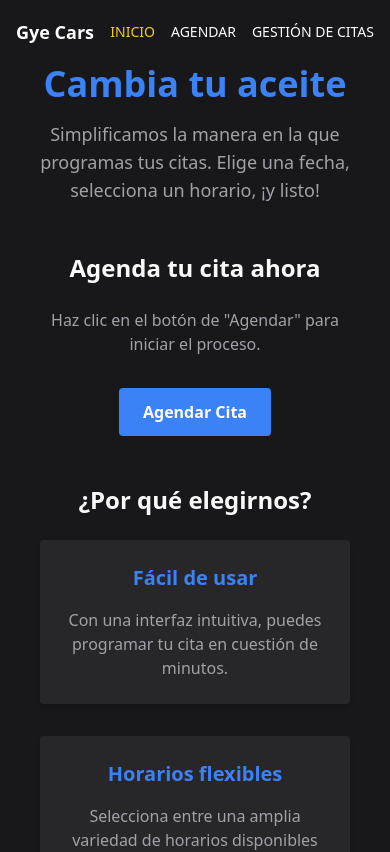
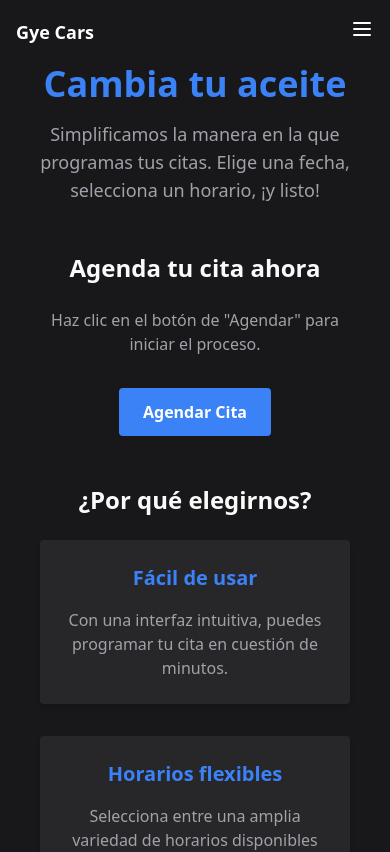
Before and after one commit to teoisnotdead/cars-schedule-web, a React (Vite) app: page / in a window 390 px wide. Shown: the top 852 px of the page. Built offline with nearby package versions, Linux system fonts and the light colour scheme.

Commit message:
Menu responsivo

```diff
--- a/src/components/ui/NavMenu.tsx
+++ b/src/components/ui/NavMenu.tsx
@@ -3,6 +3,7 @@ import { NavLink } from "react-router-dom";
 
 export const NavMenu = () => {
   const [isScrolled, setIsScrolled] = useState(false);
+  const [isMenuOpen, setIsMenuOpen] = useState(false);
 
   useEffect(() => {
     const handleScroll = () => {
@@ -14,9 +15,8 @@ export const NavMenu = () => {
 
   return (
     <nav
-      className={`fixed top-0 w-full z-50 transition-all duration-300 ${
-        isScrolled ? "bg-black/80 shadow-lg backdrop-blur-md" : "bg-transparent"
-      }`}
+      className={`fixed top-0 w-full z-50 transition-all duration-300 ${isScrolled ? "bg-black/80 shadow-lg backdrop-blur-md" : "bg-transparent"
+        }`}
     >
       <div className="max-w-7xl mx-auto px-4 sm:px-6 lg:px-8">
         <div className="flex items-center justify-between h-16">
@@ -26,13 +26,13 @@ export const NavMenu = () => {
               Gye Cars
             </NavLink>
           </div>
-          {/* Links */}
-          <div className="flex space-x-4">
+
+          {/* Desktop Links */}
+          <div className="hidden md:flex space-x-4">
             <NavLink
               to="/"
               className={({ isActive }) =>
-                `text-sm font-medium uppercase ${
-                  isActive ? "text-yellow-400" : "text-white hover:text-yellow-300"
+                `text-sm font-medium uppercase ${isActive ? "text-yellow-400" : "text-white hover:text-yellow-300"
                 }`
               }
             >
@@ -41,8 +41,7 @@ export const NavMenu = () => {
             <NavLink
               to="/agendar"
               className={({ isActive }) =>
-                `text-sm font-medium uppercase ${
-                  isActive ? "text-yellow-400" : "text-white hover:text-yellow-300"
+                `text-sm font-medium uppercase ${isActive ? "text-yellow-400" : "text-white hover:text-yellow-300"
                 }`
               }
             >
@@ -51,15 +50,84 @@ export const NavMenu = () => {
             <NavLink
               to="/gestion-citas"
               className={({ isActive }) =>
-                `text-sm font-medium uppercase ${
-                  isActive ? "text-yellow-400" : "text-white hover:text-yellow-300"
+                `text-sm font-medium uppercase ${isActive ? "text-yellow-400" : "text-white hover:text-yellow-300"
                 }`
               }
             >
               Gestión de Citas
             </NavLink>
           </div>
+
+          {/* Mobile Menu Button */}
+          <div className="md:hidden">
+            <button
+              onClick={() => setIsMenuOpen(!isMenuOpen)}
+              className="text-white hover:text-yellow-300 focus:outline-none"
+            >
+              <svg
+                className="w-6 h-6"
+                fill="none"
+                stroke="currentColor"
+                viewBox="0 0 24 24"
+                xmlns="http://www.w3.org/2000/svg"
+              >
+                {isMenuOpen ? (
+                  <path
+                    strokeLinecap="round"
+                    strokeLinejoin="round"
+                    strokeWidth="2"
+                    d="M6 18L18 6M6 6l12 12"
+                  />
+                ) : (
+                  <path
+                    strokeLinecap="round"
+                    strokeLinejoin="round"
+                    strokeWidth="2"
+                    d="M4 6h16M4 12h16M4 18h16"
+                  />
+                )}
+              </svg>
+            </button>
+          </div>
         </div>
+
+        {/* Mobile Menu */}
+        {isMenuOpen && (
+          <div className="md:hidden bg-black/80 shadow-lg backdrop-blur-md">
+            <div className="space-y-4 py-4">
+              <NavLink
+                to="/"
+                className={({ isActive }) =>
+                  `block text-sm font-medium uppercase px-4 ${isActive ? "text-yellow-400" : "text-white hover:text-yellow-300"
+                  }`
+                }
+                onClick={() => setIsMenuOpen(false)}
+              >
+                Inicio
+              </NavLink>
+              <NavLink
+                to="/agendar"
+                className={({ isActive }) =>
+                  `block text-sm font-medium uppercase px-4 ${isActive ? "text-yellow-400" : "text-white hover:text-yellow-300"
+                  }`
+                }
+                onClick={() => setIsMenuOpen(false)}
+              >
+                Agendar
+              </NavLink>
+              <NavLink
+                to="/gestion-citas"
+                className={({ isActive }) =>
+                  `block text-sm font-medium uppercase px-4 ${isActive ? "text-yellow-400" : "text-white hover:text-yellow-300"
+                  }`
+                }
+                onClick={() => setIsMenuOpen(false)}
+              >
+                Gestión de Citas
+              </NavLink>
+            </div>
+          </div>
+        )}
       </div>
     </nav>
   );
```
